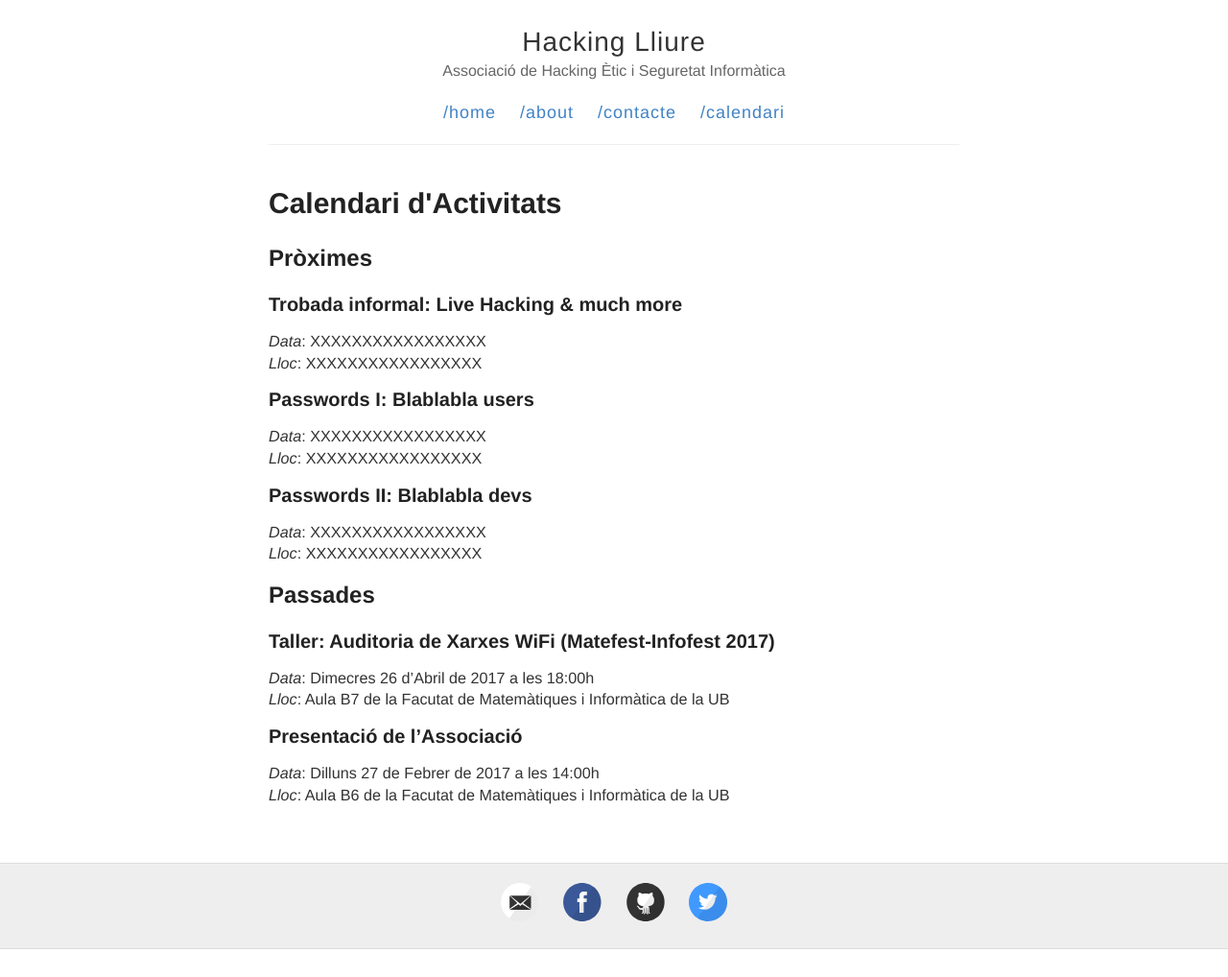
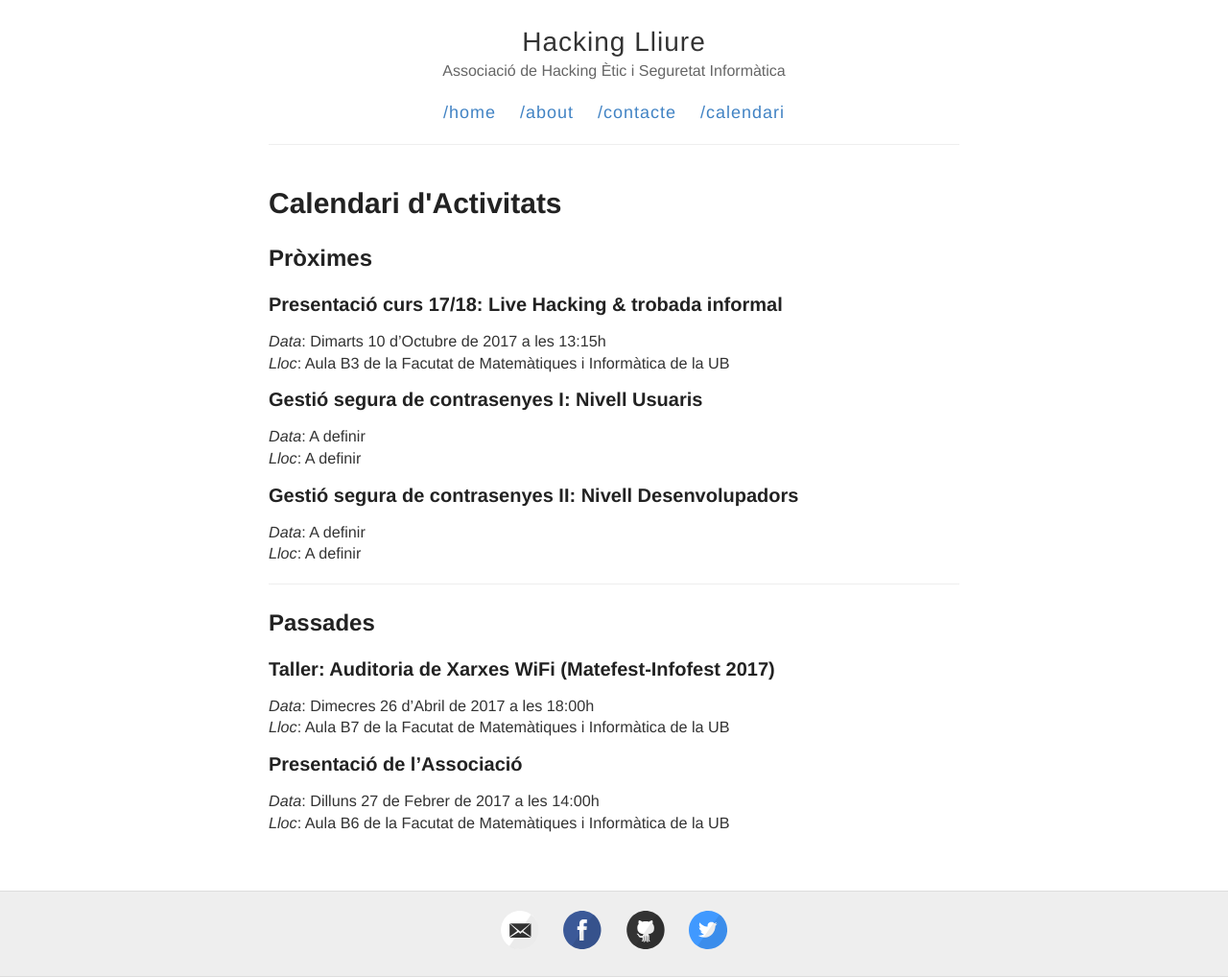
Before and after one commit to HackingLliure/hackinglliure.github.io, a Jekyll site: the page built from pages/calendari.md, in a window 1280 px wide. Shown: the whole page at 96% size. Built offline with Jekyll 4.4.1, drawn with Linux system fonts in a browser that asks for light colours; before the commit the page ends 989 px from its top, so only the background shows below that.

Commit message:
Add live hacking event's info

```diff
--- a/pages/calendari.md
+++ b/pages/calendari.md
@@ -4,17 +4,19 @@ title: Calendari d'Activitats
 ---
 
 ## Pròximes
-### Trobada informal: Live Hacking & much more
-_Data_: XXXXXXXXXXXXXXXXX\\
-_Lloc_: XXXXXXXXXXXXXXXXX
+### Presentació curs 17/18: Live Hacking & trobada informal
+_Data_: Dimarts 10 d'Octubre de 2017 a les 13:15h\\
+_Lloc_: Aula B3 de la Facutat de Matemàtiques i Informàtica de la UB
 
-### Passwords I: Blablabla users
-_Data_: XXXXXXXXXXXXXXXXX\\
-_Lloc_: XXXXXXXXXXXXXXXXX
+### Gestió segura de contrasenyes I: Nivell Usuaris
+_Data_: A definir\\
+_Lloc_: A definir
 
-### Passwords II: Blablabla devs
-_Data_: XXXXXXXXXXXXXXXXX\\
-_Lloc_: XXXXXXXXXXXXXXXXX
+### Gestió segura de contrasenyes II: Nivell Desenvolupadors
+_Data_: A definir\\
+_Lloc_: A definir
+
+---
 
 ## Passades
 ### Taller: Auditoria de Xarxes WiFi (Matefest-Infofest 2017)
```
